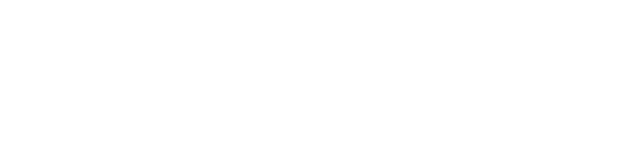
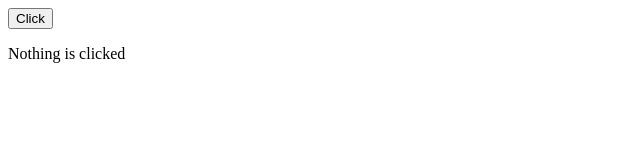
Before and after one commit to Temiogundeji/Javascript-concept-practice, a plain HTML site: page JS/DOM manipulation/DOMevent.html in a window 1280 px wide. Shown: the whole page, without its empty margins (0-640 px from the left). Drawn offline with Linux system fonts and the light colour scheme.

Commit message:
DOM Event Brushup

```diff
--- a/JS/DOM manipulation/DOMevent.html
+++ b/JS/DOM manipulation/DOMevent.html
@@ -7,6 +7,17 @@
     <title>DOM Events</title>
 </head>
 <body>
+    <button type="submit">Click</button>
+    <p>Nothing is clicked</p>
+    <script>
+        window.addEventListener("click",()=>{
+            console.log("you just clicked on the window");
+        });
+        let button = document.querySelector("button");
+        button.addEventListener("click",()=>{
+            console.log("you just clicked on the button");
+        });
 
+    </script>
 </body>
 </html>
```
Also changed, not shown: JS/RegExp.js (deleted), javascriptDataTypes.js (added).
